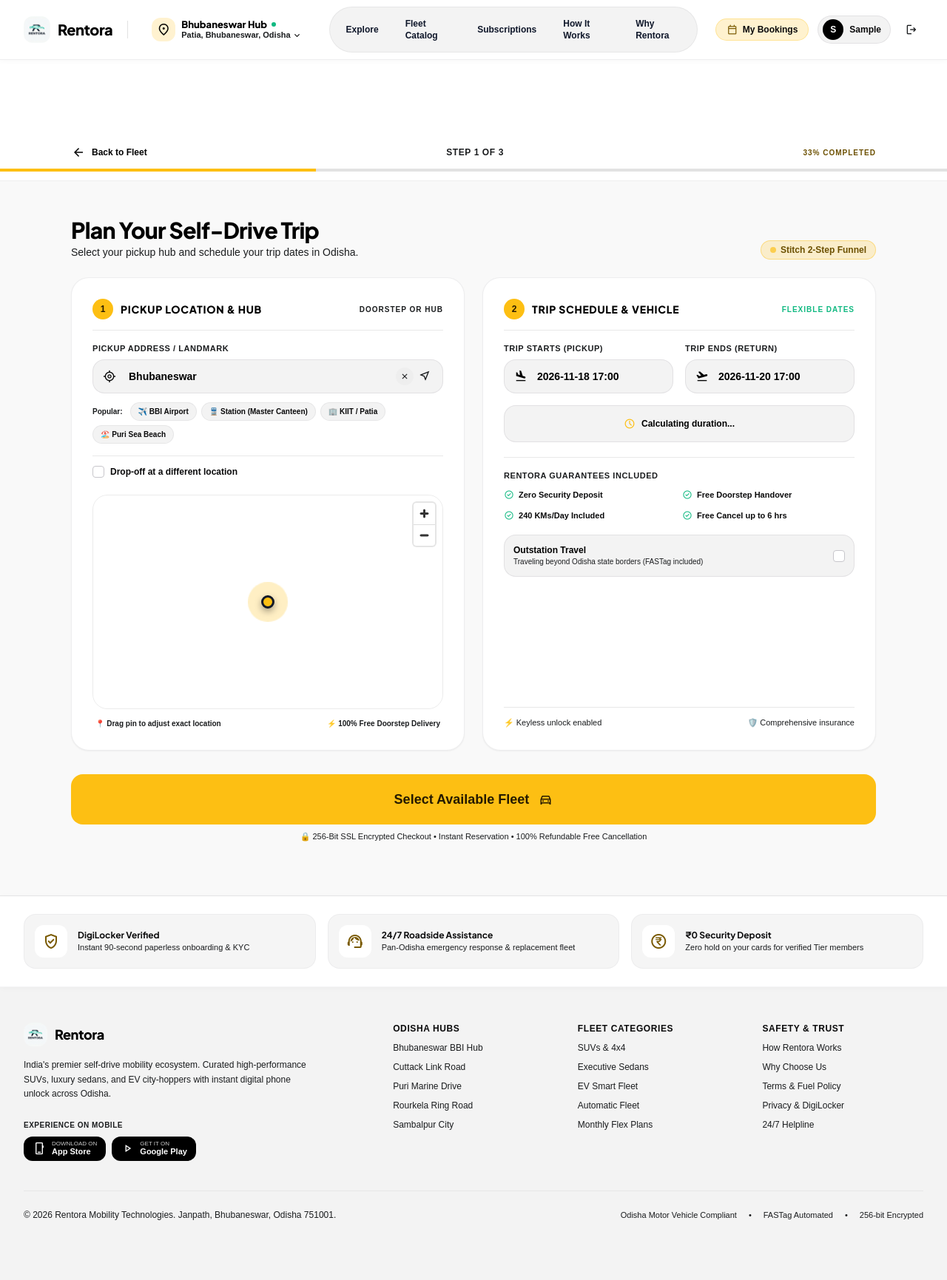
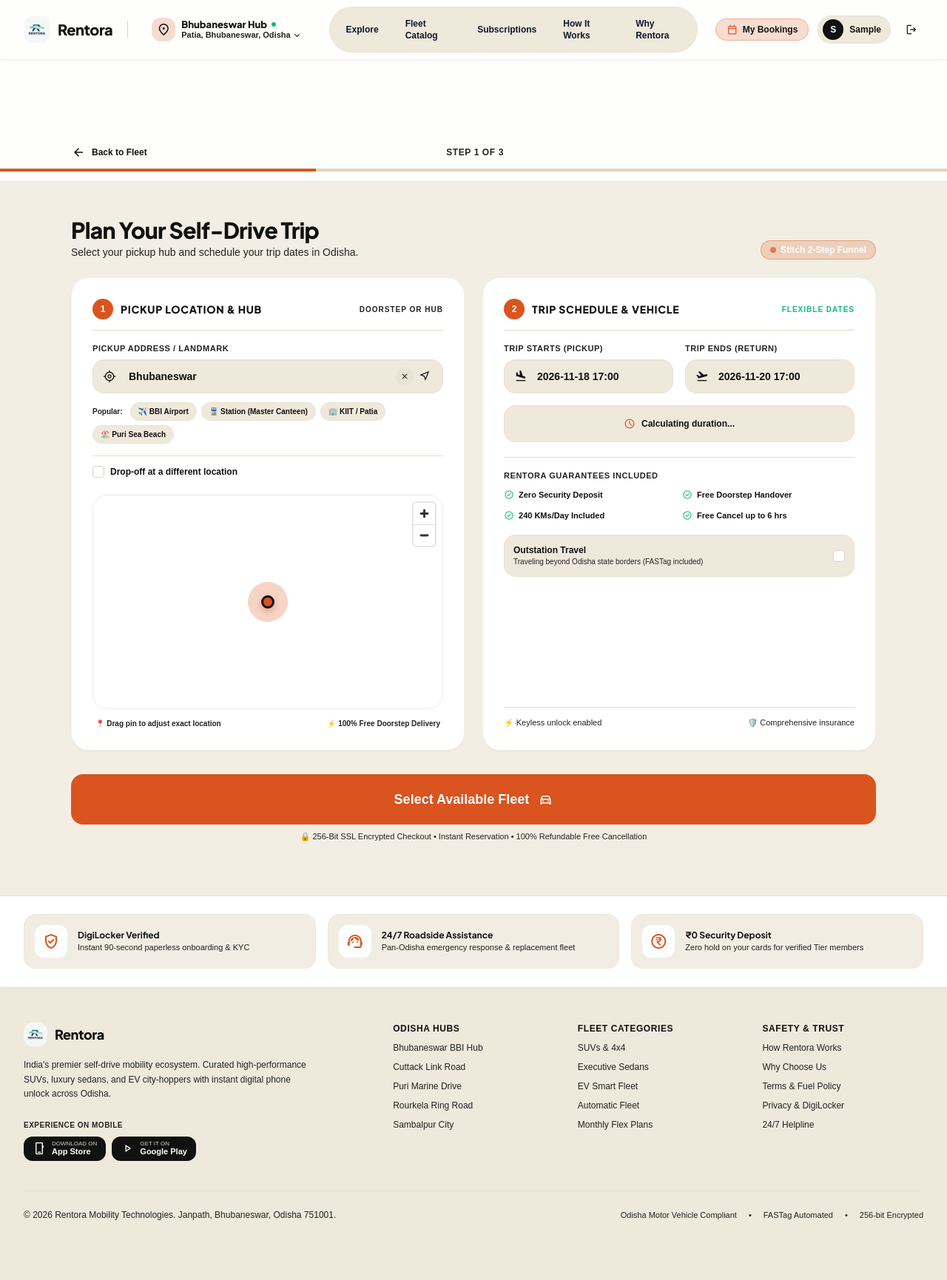
Before and after one commit to PranayaKD/Rentora, a Django app: page /booking/ in a window 1280 px wide. Shown: the whole page at 74% size. Run offline with Django 5.2, Linux system fonts and the light colour scheme; the visitor is signed in with stand-in values (Sample User, id 1); data that the repository does not hold is empty; style sheets or scripts are compiled from the project's sources; some libraries are stand-ins or nearby versions.

Commit message:
style(theme): apply cream background (#F3EEE3), ink black text (#111111), and burnt orange buttons (#D9541E)

```diff
--- a/static/css/rentora.css
+++ b/static/css/rentora.css
@@ -1,22 +1,24 @@
-/* Rentora Core Styles - Based on DESIGN.md Tokens */
+/* Rentora Core Styles - Cream, Ink Black & Burnt Orange Palette */
 
 :root {
-  --primary: #121316;
+  --primary: #111111;
   --primary-dark: #000000;
-  --primary-light: #26272b;
-  --primary-container: #1b1b1f;
+  --primary-light: #222222;
+  --primary-container: #111111;
   --on-primary: #ffffff;
-  --surface: #f9f9f9;
+  --surface: #F3EEE3;
+  --background: #F3EEE3;
   --surface-container-lowest: #ffffff;
-  --surface-container-low: #f3f3f3;
-  --surface-container: #eeeeee;
-  --on-surface: #0a0a0b;
-  --on-surface-variant: #1a1c1e;
-  --secondary: #f0b106;
-  --secondary-container: #fdbf13;
-  --accent: #fdbf13;
+  --surface-container-low: #EFE9DC;
+  --surface-container: #EAE3D4;
+  --on-surface: #111111;
+  --on-surface-variant: #222222;
+  --secondary: #D9541E;
+  --secondary-container: #D9541E;
+  --on-secondary-container: #ffffff;
+  --accent: #D9541E;
   --go-green: #10b981;
-  --charcoal: #121316;
+  --charcoal: #111111;
 }
 
 /* Eradicate default browser blue focus rings and outlines globally on all elements */
@@ -56,20 +58,36 @@ button:focus-visible {
   -webkit-box-shadow: none !important;
 }
 
-/* High-contrast crisp typography - eradicate washed-out greyish text */
+/* Crisp Ink Black Typography (#111111) */
 .text-on-surface-variant {
-  color: #1a1c1e !important;
+  color: #222222 !important;
 }
 p.text-on-surface-variant,
 span.text-on-surface-variant,
 div.text-on-surface-variant {
-  color: #1a1c1e !important;
+  color: #222222 !important;
+}
+
+/* Universal Burnt Orange Buttons (#D9541E) with White Text */
+.bg-secondary-container,
+button.bg-secondary-container,
+a.bg-secondary-container {
+  background-color: #D9541E !important;
+  color: #ffffff !important;
+}
+.bg-secondary-container:hover,
+button.bg-secondary-container:hover,
+a.bg-secondary-container:hover {
+  background-color: #C44714 !important;
+}
+.bg-secondary-container * {
+  color: #ffffff !important;
 }
 
 body {
   font-family: 'Plus Jakarta Sans', -apple-system, BlinkMacSystemFont, "Segoe UI", Roboto, sans-serif;
-  background-color: var(--surface);
-  color: var(--on-surface);
+  background-color: #F3EEE3;
+  color: #111111;
   overflow-x: hidden;
   -webkit-font-smoothing: antialiased;
   min-height: 100vh;
--- a/templates/booking-flow.html
+++ b/templates/booking-flow.html
@@ -43,16 +43,16 @@
         position: absolute;
         inset: -6px;
         border-radius: 50%;
-        background: rgba(253, 191, 19, 0.45);
+        background: rgba(217, 84, 30, 0.45);
         animation: rentora-flow-pulse 2s infinite ease-out;
     }
     .rentora-maplibre-pin .pin-core {
         width: 18px;
         height: 18px;
-        background: #fdbf13;
-        border: 3px solid #111827;
+        background: #D9541E;
+        border: 3px solid #111111;
         border-radius: 50%;
-        box-shadow: 0 4px 12px rgba(0, 0, 0, 0.35);
+        box-shadow: 0 4px 12px rgba(217, 84, 30, 0.4);
         position: relative;
         z-index: 2;
     }
@@ -366,7 +366,7 @@
         <!-- Below Two Cards: Single Prominent CTA     -->
         <!-- ========================================== -->
         <div class="pt-2">
-            <button type="submit" id="btn-submit-step1" class="w-full py-4 sm:py-5 bg-secondary-container hover:bg-[#eab00f] active:scale-[0.99] text-[#261a00] font-black text-base sm:text-lg rounded-2xl shadow-lg shadow-[#fdbf13]/25 flex items-center justify-center gap-3 transition-all cursor-pointer">
+            <button type="submit" id="btn-submit-step1" class="w-full py-4 sm:py-5 bg-secondary-container hover:bg-[#c44714] active:scale-[0.99] text-white font-black text-base sm:text-lg rounded-2xl shadow-lg shadow-[#D9541E]/25 flex items-center justify-center gap-3 transition-all cursor-pointer">
                 {% if has_car %}
                 <span>Proceed to Checkout</span>
                 <span class="material-symbols-outlined text-xl">arrow_forward</span>
@@ -902,7 +902,7 @@
 
         {% if cars %}
         <div class="fixed bottom-0 inset-x-0 p-4 bg-surface-container-lowest/95 dark:bg-slate-900/95 backdrop-blur-xl border-t border-outline-variant/30 z-40 safe-area-bottom shadow-2xl sm:static sm:bg-transparent sm:p-0 sm:border-0 sm:shadow-none sm:mt-6">
-            <button type="submit" id="submit-btn" class="w-full bg-secondary-container hover:bg-[#eab00f] active:scale-[0.98] text-[#261a00] py-4 rounded-2xl font-black text-base transition-all shadow-lg shadow-[#fdbf13]/25 flex justify-center items-center gap-2 {% if not selected_car_id %}opacity-50 cursor-not-allowed{% endif %}" {% if not selected_car_id %}disabled{% endif %}>
+            <button type="submit" id="submit-btn" class="w-full bg-secondary-container hover:bg-[#c44714] active:scale-[0.98] text-white py-4 rounded-2xl font-black text-base transition-all shadow-lg shadow-[#D9541E]/25 flex justify-center items-center gap-2 {% if not selected_car_id %}opacity-50 cursor-not-allowed{% endif %}" {% if not selected_car_id %}disabled{% endif %}>
                 <span>Proceed to Checkout</span>
                 <span class="material-symbols-outlined text-lg">arrow_forward</span>
             </button>
--- a/templates/car-detail.html
+++ b/templates/car-detail.html
@@ -323,7 +323,7 @@
           </div>
 
           <!-- Primary Book CTA Button -->
-          <button type="button" onclick="handleCarBookClick('{{ car.id }}')" class="w-full py-4 bg-secondary-container hover:bg-secondary-fixed-dim text-tertiary font-headline-sm text-sm font-extrabold rounded-full shadow-md flex items-center justify-center gap-2 active:scale-98 transition-all cursor-pointer">
+          <button type="button" onclick="handleCarBookClick('{{ car.id }}')" class="w-full py-4 bg-secondary-container hover:bg-secondary-fixed-dim text-white font-headline-sm text-sm font-extrabold rounded-full shadow-md flex items-center justify-center gap-2 active:scale-98 transition-all cursor-pointer">
             <span>Book This {{ car.name }}</span>
             <span class="material-symbols-outlined text-[18px]">arrow_forward</span>
           </button>
@@ -351,7 +351,7 @@
     </div>
 
     <!-- Right Column: Accent Yellow CTA (Instant Book) -->
-    <button type="button" onclick="handleCarBookClick('{{ car.id }}')" class="bg-secondary-container hover:bg-secondary-fixed-dim text-tertiary font-label-lg text-xs font-bold px-6 py-3.5 rounded-full shadow-md flex items-center gap-1.5 active:scale-95 transition-transform cursor-pointer">
+    <button type="button" onclick="handleCarBookClick('{{ car.id }}')" class="bg-secondary-container hover:bg-secondary-fixed-dim text-white font-label-lg text-xs font-bold px-6 py-3.5 rounded-full shadow-md flex items-center gap-1.5 active:scale-95 transition-transform cursor-pointer">
       <span>Book Now</span>
       <span class="material-symbols-outlined text-[18px]">arrow_forward</span>
     </button>
--- a/templates/components/city_modal.html
+++ b/templates/components/city_modal.html
@@ -180,7 +180,7 @@
                     <p id="modal-map-selected-label" class="text-xs font-black text-primary dark:text-white truncate">Bhubaneswar Hub, Odisha</p>
                 </div>
             </div>
-            <button type="button" id="btn-confirm-map-location" onclick="confirmMapPinLocation()" class="px-4 py-2 rounded-xl bg-secondary-container hover:bg-[#eab00f] text-on-secondary-fixed font-black text-xs shrink-0 shadow-sm transition-all cursor-pointer">
+            <button type="button" id="btn-confirm-map-location" onclick="confirmMapPinLocation()" class="px-4 py-2 rounded-xl bg-secondary-container hover:bg-[#c44714] text-white font-black text-xs shrink-0 shadow-sm transition-all cursor-pointer">
                 Confirm Location
             </button>
         </div>
@@ -205,16 +205,16 @@
     position: absolute;
     inset: -6px;
     border-radius: 50%;
-    background: rgba(253, 191, 19, 0.45);
+    background: rgba(217, 84, 30, 0.45);
     animation: rentora-modal-pulse 2s infinite ease-out;
 }
 .rentora-maplibre-pin .pin-core {
     width: 18px;
     height: 18px;
-    background: #fdbf13;
-    border: 3px solid #111827;
+    background: #D9541E;
+    border: 3px solid #111111;
     border-radius: 50%;
-    box-shadow: 0 4px 10px rgba(0, 0, 0, 0.35);
+    box-shadow: 0 4px 10px rgba(217, 84, 30, 0.4);
     position: relative;
     z-index: 2;
 }
--- a/templates/components/logout_sheet.html
+++ b/templates/components/logout_sheet.html
@@ -13,7 +13,7 @@
 
     <!-- Modal Content -->
     <div class="flex flex-col items-center text-center gap-2 mb-6 pt-1">
-        <div class="w-14 h-14 rounded-2xl bg-red-500/10 dark:bg-red-500/20 border border-red-500/20 text-red-600 dark:text-red-400 flex items-center justify-center mb-1 shadow-xs">
+        <div class="w-14 h-14 rounded-2xl bg-[#D9541E]/10 dark:bg-[#D9541E]/20 border border-[#D9541E]/20 text-[#D9541E] flex items-center justify-center mb-1 shadow-xs">
             <span class="material-symbols-outlined text-2xl font-bold">logout</span>
         </div>
         <h3 class="font-headline text-xl font-black text-primary dark:text-white tracking-tight">Log Out of Rentora?</h3>
@@ -25,7 +25,7 @@
     <!-- Action Buttons -->
     <form action="{% url 'logout' %}" method="post" class="w-full flex flex-col gap-2.5">
         {% csrf_token %}
-        <button type="submit" class="w-full py-3.5 rounded-2xl bg-primary hover:bg-neutral-800 text-white dark:bg-white dark:hover:bg-zinc-200 dark:text-primary font-black text-xs uppercase tracking-wider flex items-center justify-center gap-2 shadow-sm active:scale-[0.98] transition-all cursor-pointer">
+        <button type="submit" class="w-full py-3.5 rounded-2xl bg-secondary-container hover:bg-[#c44714] text-white font-black text-xs uppercase tracking-wider flex items-center justify-center gap-2 shadow-sm active:scale-[0.98] transition-all cursor-pointer">
             <span class="material-symbols-outlined text-base">logout</span>
             <span>Log Out</span>
         </button>
--- a/templates/components/navbar.html
+++ b/templates/components/navbar.html
@@ -99,7 +99,7 @@
         Explore Fleet
       </a>
       <button type="button" onclick="openMobileAuthModal('login')"
-        class="flex items-center gap-1.5 px-4 lg:px-5 py-2 lg:py-2.5 rounded-full bg-primary text-on-primary hover:bg-primary-container text-xs font-bold shadow-sm transition-all hover:scale-105 active:scale-95">
+        class="flex items-center gap-1.5 px-4 lg:px-5 py-2 lg:py-2.5 rounded-full bg-secondary-container hover:bg-[#c44714] text-white text-xs font-black shadow-sm transition-all hover:scale-105 active:scale-95 cursor-pointer">
         <span class="material-symbols-outlined text-[16px]">account_circle</span>
         <span>Sign In</span>
       </button>
--- a/templates/dashboard.html
+++ b/templates/dashboard.html
@@ -214,7 +214,7 @@
             </div>
 
             <!-- CTA: Open Live In-Trip Controls -->
-            <a href="{% url 'booking_detail' b.id %}" class="mt-4 w-full h-[48px] rounded-full bg-secondary-container hover:bg-secondary-fixed-dim text-tertiary font-label-lg text-xs sm:text-sm font-bold flex items-center justify-center gap-2 shadow-md active:scale-98 transition-all">
+            <a href="{% url 'booking_detail' b.id %}" class="mt-4 w-full h-[48px] rounded-full bg-secondary-container hover:bg-secondary-fixed-dim text-white font-label-lg text-xs sm:text-sm font-bold flex items-center justify-center gap-2 shadow-md active:scale-98 transition-all">
               <span class="material-symbols-outlined text-[18px]">lock_open</span>
               <span>Open In-Trip Telematics & Controls</span>
               <span class="material-symbols-outlined text-[16px]">arrow_forward</span>
@@ -273,7 +273,7 @@
               <span class="material-symbols-outlined text-4xl text-outline mb-2">directions_car</span>
               <h3 class="text-sm font-bold text-primary">No booking records found</h3>
               <p class="text-xs text-on-surface-variant mt-1 mb-4">Book your first self-drive car in Bhubaneswar with zero security deposit.</p>
-              <a href="{% url 'cars' %}" class="inline-flex items-center gap-1 px-4 py-2 rounded-full bg-secondary-container text-tertiary font-bold text-xs shadow-xs">
+              <a href="{% url 'cars' %}" class="inline-flex items-center gap-1 px-4 py-2 rounded-full bg-secondary-container text-white font-bold text-xs shadow-xs">
                 <span>Browse Fleet</span>
                 <span class="material-symbols-outlined text-sm">arrow_forward</span>
               </a>
--- a/templates/index.html
+++ b/templates/index.html
@@ -132,8 +132,8 @@ Rentora. Doorstep delivery, verified fleet, zero paperwork.{% endblock %}
           <!-- Search CTA Button -->
           <div>
             <button type="submit"
-              class="w-full h-12 rounded-xl bg-primary hover:bg-primary-container text-on-primary font-bold text-xs sm:text-sm shadow-sm hover:shadow-md active:scale-95 transition-all flex items-center justify-center gap-2 cursor-pointer">
-              <span class="material-symbols-outlined text-[18px] text-secondary-container">search</span>
+              class="w-full h-12 rounded-xl bg-secondary-container hover:bg-[#c44714] text-white font-black text-xs sm:text-sm shadow-md active:scale-95 transition-all flex items-center justify-center gap-2 cursor-pointer">
+              <span class="material-symbols-outlined text-[18px] text-white">search</span>
               <span>Find Available Fleet</span>
             </button>
           </div>
--- a/templates/payment.html
+++ b/templates/payment.html
@@ -355,7 +355,7 @@
             <input type="hidden" name="protection_plan" id="selected-protection-plan" value="zero">
 
             <button type="submit" id="submit-pay-btn"
-              class="w-full py-4 bg-secondary-container hover:bg-secondary-fixed-dim text-tertiary font-headline-sm text-sm font-extrabold rounded-full shadow-md flex items-center justify-center gap-2 active:scale-98 transition-all cursor-pointer">
+              class="w-full py-4 bg-secondary-container hover:bg-secondary-fixed-dim text-white font-headline-sm text-sm font-extrabold rounded-full shadow-md flex items-center justify-center gap-2 active:scale-98 transition-all cursor-pointer">
               <span class="material-symbols-outlined text-lg">lock</span>
               <span>Pay & Reserve Instantly</span>
             </button>
@@ -380,7 +380,7 @@
     </div>
 
     <button type="button" onclick="document.getElementById('submit-pay-btn').click();"
-      class="bg-secondary-container hover:bg-secondary-fixed-dim text-tertiary font-label-lg text-xs font-bold px-6 py-3.5 rounded-full shadow-md flex items-center gap-1.5 active:scale-95 transition-transform cursor-pointer">
+      class="bg-secondary-container hover:bg-secondary-fixed-dim text-white font-label-lg text-xs font-bold px-6 py-3.5 rounded-full shadow-md flex items-center gap-1.5 active:scale-95 transition-transform cursor-pointer">
       <span class="material-symbols-outlined text-[16px]">lock</span>
       <span>Pay & Reserve</span>
     </button>
```
Also changed, not shown: tailwind.config.js (+54 -52 lines), templates/base.html (+37 -34 lines).
